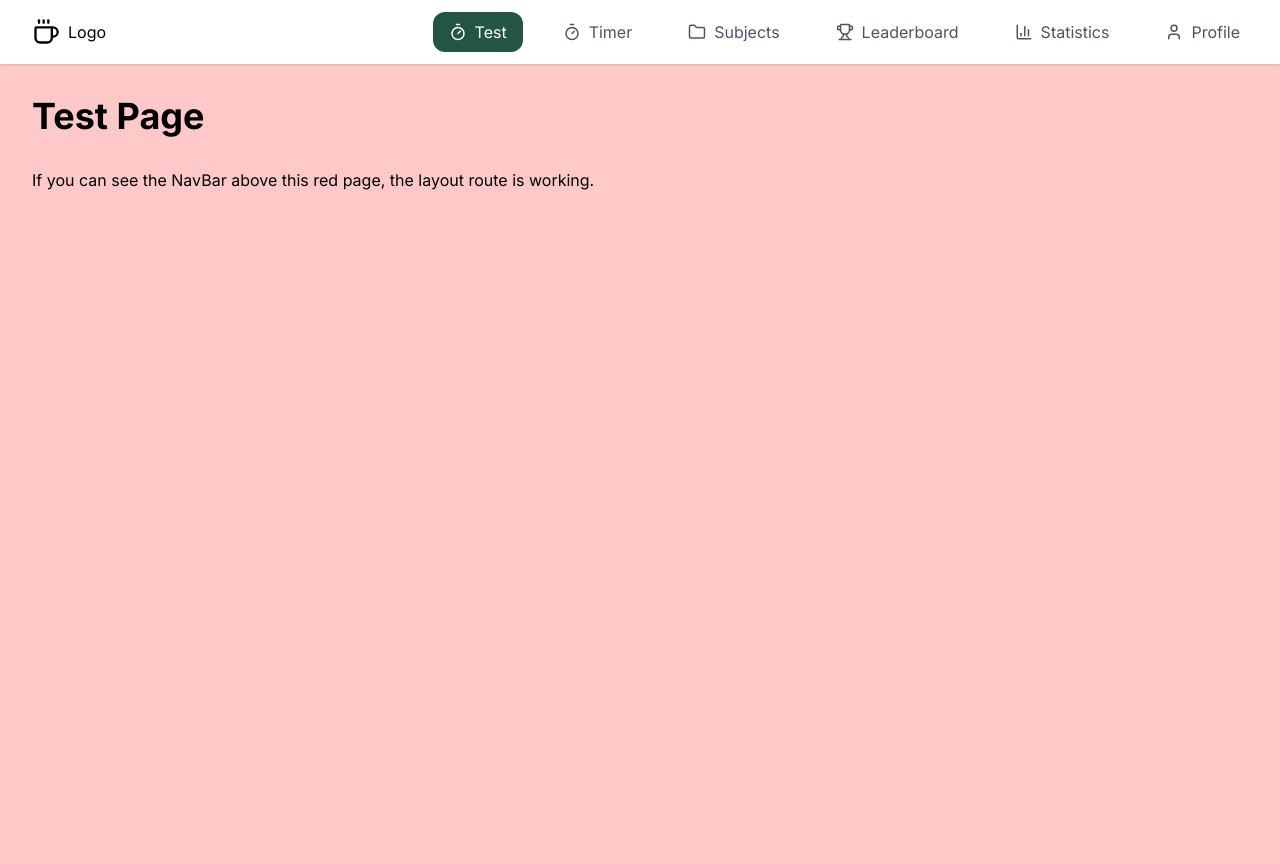
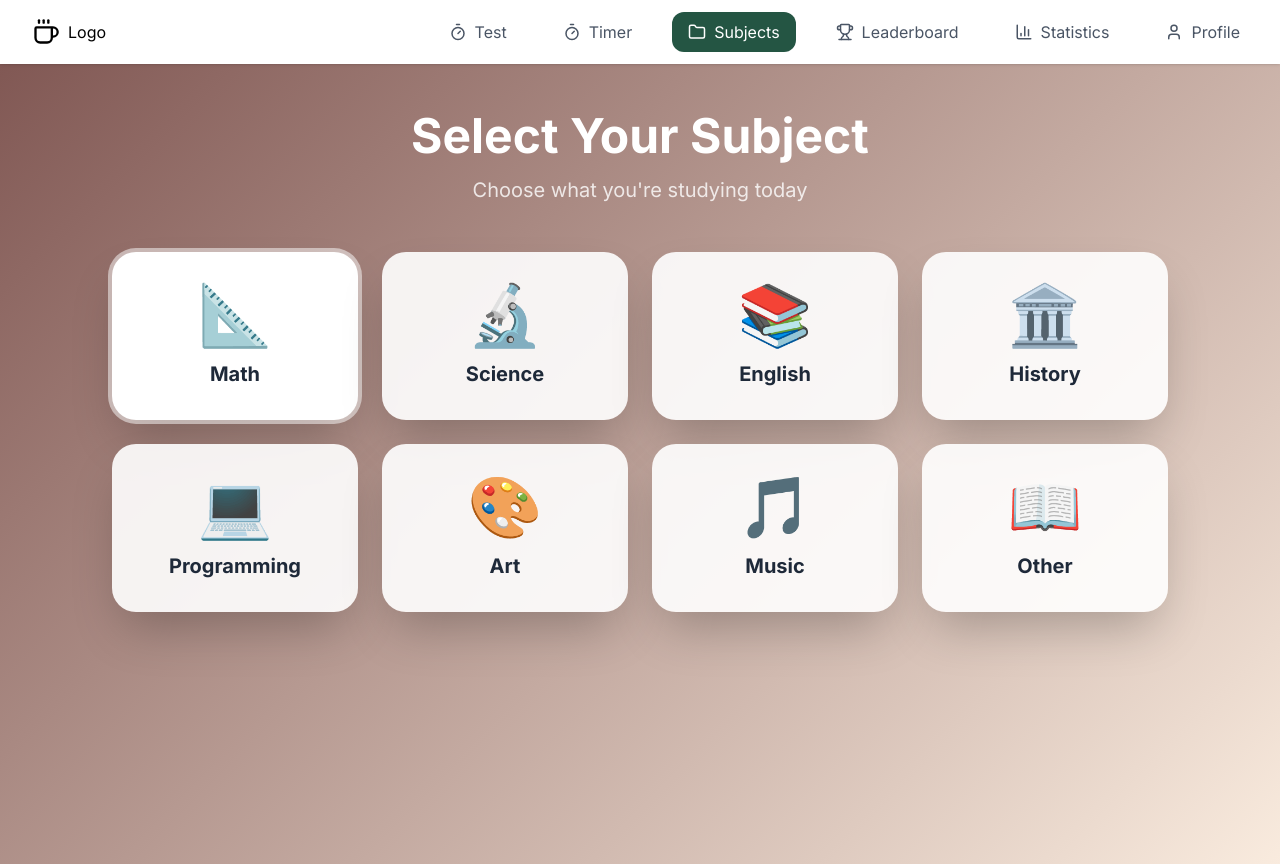
Before and after one commit to ShongMao/Study-Timer-App, a React app in the folder frontend/: page /subjects in a window 1280 px wide. Before the commit this address led to /test. Built offline with nearby package versions, Linux system fonts and the light colour scheme; the HTML template or start-up script is replaced by a standard one.

Commit message:
LV/FEAT/ added subjects page

```diff
--- a/frontend/src/app/Router.tsx
+++ b/frontend/src/app/Router.tsx
@@ -5,11 +5,11 @@ import AppLayout from '../shared/components/AppLayout';
 // The following imports are commented because we have not created these pages yet.
 // import LoginPage from '@/features/auth/LoginPage';
 // import TimerPage from '@/features/timer/TimerPage';
-// import SubjectsPage from '@/features/subjects/SubjectsPage';
 // import LeaderboardPage from '@/features/leaderboard/LeaderboardPage';
 // import StatisticsPage from '@/features/statistics/StatisticsPage';
 // import ProfilePage from '@/features/profile/ProfilePage';
 import TestPage from '../features/Test';
+import SubjectsPage from '../features/Subjects';
 
 export default function AppRouter() {
   return (
@@ -20,10 +20,10 @@ export default function AppRouter() {
       <Route element={<AppLayout />}>
         <Route path="/" element={<Navigate to="/test" replace />} />
         <Route path="/test" element={<TestPage />} />
+        <Route path="/subjects" element={<SubjectsPage />} />
 
         {/* <Route path="/" element={<Navigate to="/timer" replace />} />
         <Route path="/timer" element={<TimerPage />} />
-        <Route path="/subjects" element={<SubjectsPage />} />
         <Route path="/leaderboard" element={<LeaderboardPage />} />
         <Route path="/statistics" element={<StatisticsPage />} />
         <Route path="/profile" element={<ProfilePage />} /> */}
--- /dev/null
+++ b/frontend/src/features/Subjects.tsx
@@ -0,0 +1,50 @@
+import { useState } from 'react';
+
+export default function SubjectsPage() {
+  const [selectedSubject, setSelectedSubject] = useState('Math');
+  // const [currentPage, setCurrentPage] = useState('test');
+
+  const subjects = [
+    { name: 'Math', icon: '📐', color: 'from-blue-500 to-blue-600' },
+    { name: 'Science', icon: '🔬', color: 'from-green-500 to-green-600' },
+    { name: 'English', icon: '📚', color: 'from-purple-500 to-purple-600' },
+    { name: 'History', icon: '🏛️', color: 'from-amber-500 to-amber-600' },
+    { name: 'Programming', icon: '💻', color: 'from-cyan-500 to-cyan-600' },
+    { name: 'Art', icon: '🎨', color: 'from-pink-500 to-pink-600' },
+    { name: 'Music', icon: '🎵', color: 'from-indigo-500 to-indigo-600' },
+    { name: 'Other', icon: '📖', color: 'from-gray-500 to-gray-600' },
+  ];
+
+  return (
+    <div className="min-h-screen" style={{
+      background: 'linear-gradient(135deg, #815854 0%, #F9EBDE 100%)'
+    }}>
+      <div className="max-w-6xl mx-auto p-12">
+        <div className="text-center mb-12">
+          <h2 className="text-5xl font-bold text-white mb-4">Select Your Subject</h2>
+          <p className="text-xl text-white/80">Choose what you're studying today</p>
+        </div>
+
+        <div className="grid grid-cols-4 gap-6">
+          {subjects.map((subject) => (
+            <button
+              key={subject.name}
+              onClick={() => {
+                setSelectedSubject(subject.name);
+                // setCurrentPage('test');
+              }}
+              className={`p-8 rounded-3xl shadow-2xl transition transform hover:scale-105 ${
+                selectedSubject === subject.name
+                  ? 'bg-white ring-4 ring-white/50'
+                  : 'bg-white/90'
+              }`}
+            >
+              <div className="text-6xl mb-4">{subject.icon}</div>
+              <div className="text-xl font-bold text-gray-800">{subject.name}</div>
+            </button>
+          ))}
+        </div>
+      </div>
+    </div>
+  );
+}
```
